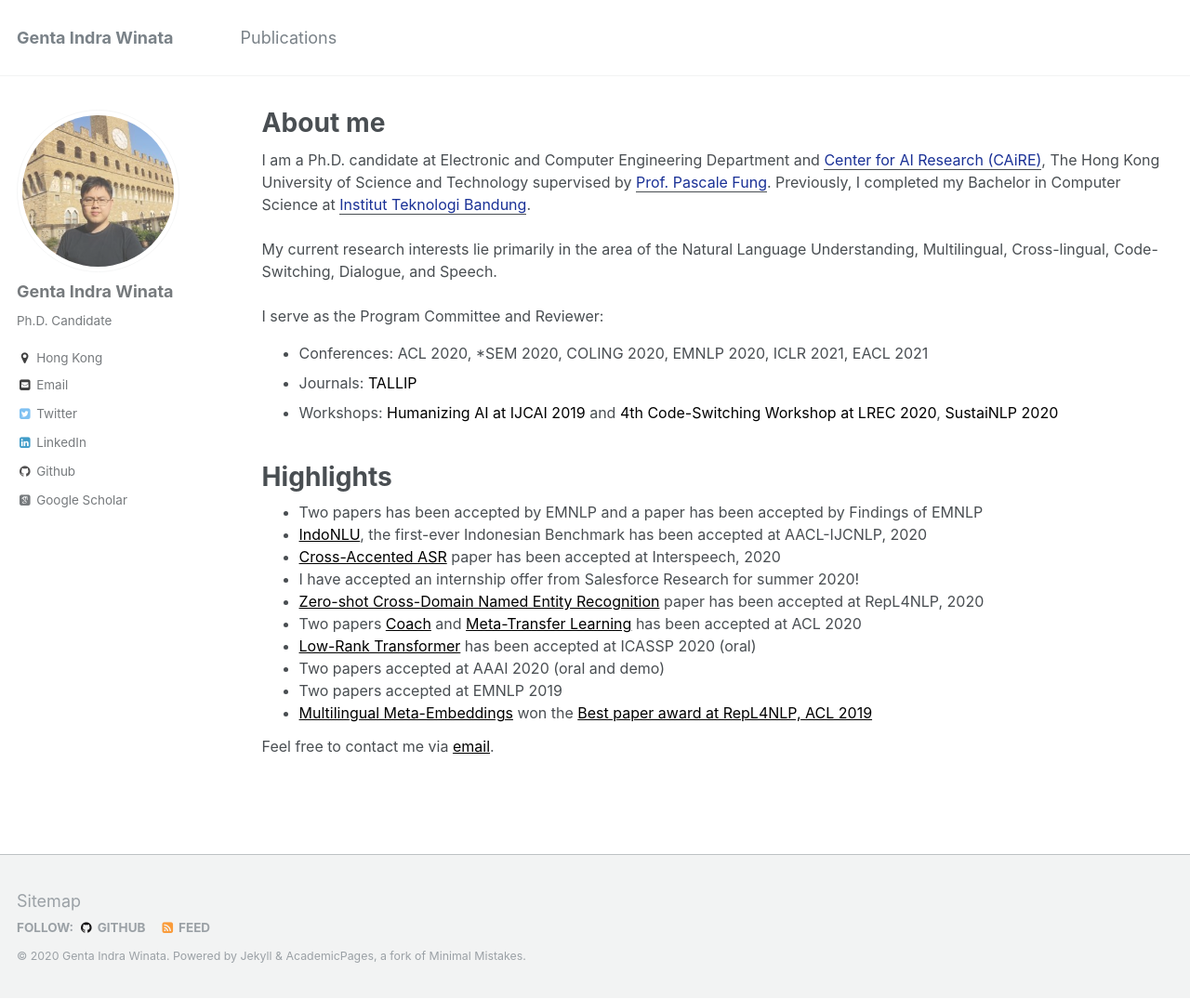
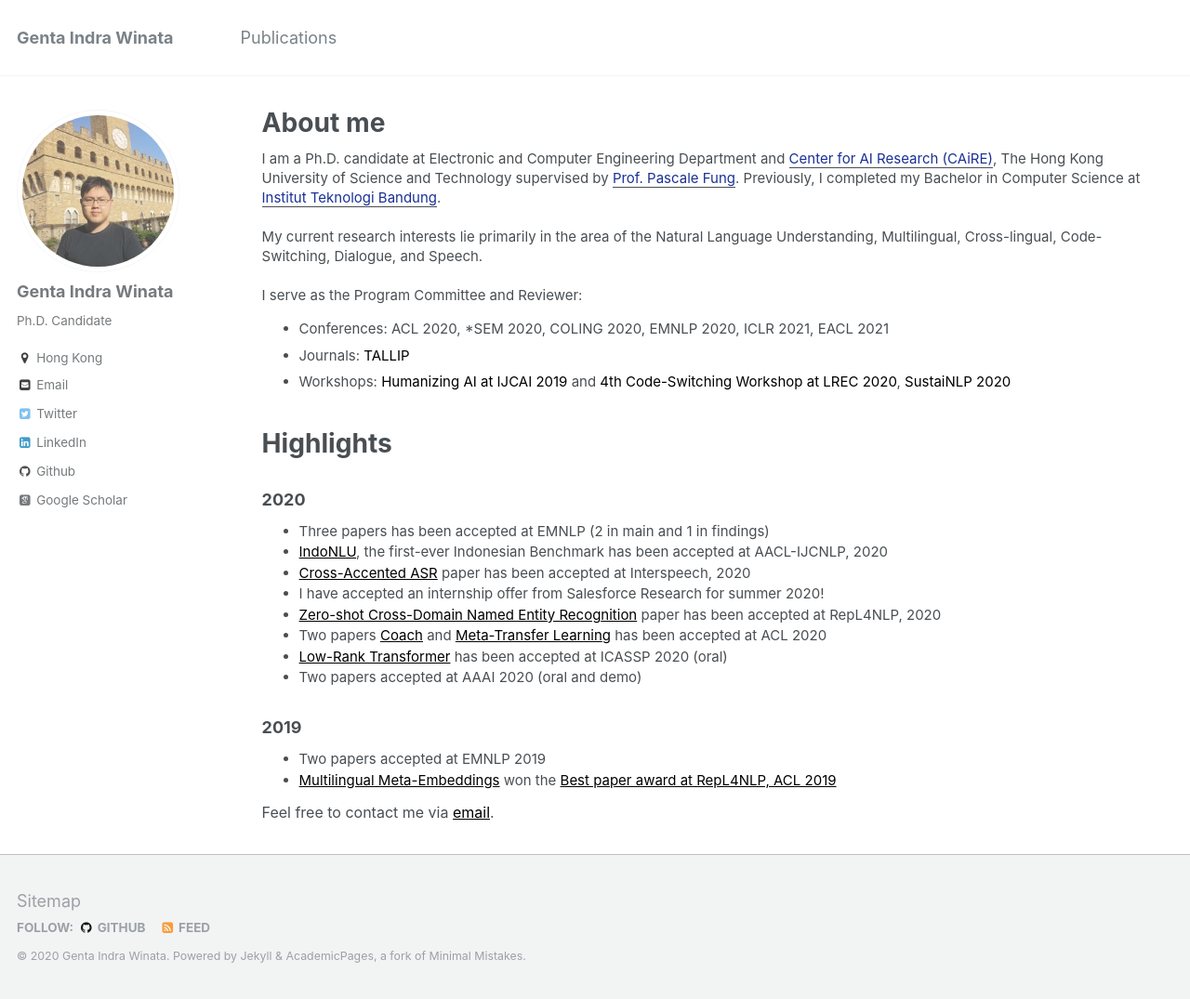
Before and after one commit to gentaiscool/gentaiscool.github.io, a Jekyll site: the page built from _pages/about.md, in a window 1280 px wide and 1075 px high. Shown: the whole window at 93% size. Built offline with Jekyll 4.4.1, drawn with Linux system fonts in a browser that asks for light colours; some web fonts are replaced.

Commit message:
update homepage

```diff
--- a/_layouts/about.html
+++ b/_layouts/about.html
@@ -56,8 +56,8 @@ layout: default
         {{ content }}
 
         <!-- Custom content I moved them here -->
-        <div style="font-size:16px">
-          <div style="line-height: 1.5em;">
+        <div style="font-size:15px">
+          <div style="line-height: 1.4em;">
           <!-- <div style="line-height: 1.8em;">My name is <mark style="background-color:#d47a05;padding:3px;color:#ffffff;font-size:16px">Genta.  -->
             I am a Ph.D. candidate at Electronic and Computer Engineering Department and <u><a href="https://caire.ust.hk/" style="color:#1a3196">Center for AI Research (CAiRE)</a></u>, The Hong Kong University of Science and Technology supervised by <u><a href="http://www.ee.ust.hk/~pascale/" style="color:#1a3196">Prof. Pascale Fung</a></u>.
             Previously, I completed my Bachelor in Computer Science at <u><a href="https://www.itb.ac.id/" style="color:#1a3196">Institut Teknologi Bandung</a></u>.
@@ -77,9 +77,10 @@ layout: default
       </section>
 
       <h1 class="page__title" itemprop="headline">Highlights</h1>
-      <ul style="line-height:100%; font-size:16px">
+      <h3>2020</h3>
+      <ul style="line-height:100%; font-size:15px">
         <!-- <li>Program Committee of <a href="https://cod1r.github.io/Code-Switching/" style="color:#000000">4th Code-Switching Workshop, LREC 2020</a></li> -->
-        <li>Two papers has been accepted by EMNLP and a paper has been accepted by Findings of EMNLP</li>
+        <li>Three papers has been accepted at EMNLP (2 in main and 1 in findings)</li>
         <li><a href="https://arxiv.org/pdf/2009.05387.pdf" style="color:#000000">IndoNLU</a>, the first-ever Indonesian Benchmark has been accepted at AACL-IJCNLP, 2020</li>
         <li><a href="https://arxiv.org/pdf/2003.01901.pdf" style="color:#000000">Cross-Accented ASR</a> paper has been accepted at Interspeech, 2020</li>
         <li>I have accepted an internship offer from Salesforce Research for summer 2020!</li>
@@ -87,6 +88,9 @@ layout: default
         <li>Two papers <a href="https://arxiv.org/abs/2004.11727" style="color:#000000">Coach</a> and <a href="https://arxiv.org/abs/2004.14228" style="color:#000000">Meta-Transfer Learning</a> has been accepted at ACL 2020</li>
         <li><a href="https://arxiv.org/abs/1910.13923" style="color:#000000">Low-Rank Transformer</a> has been accepted at ICASSP 2020 (oral)</li>
         <li>Two papers accepted at AAAI 2020 (oral and demo)</li>
+      </ul>
+      <h3>2019</h3>
+      <ul style="line-height:100%; font-size:15px">
         <li>Two papers accepted at EMNLP 2019</li>
         <li><a href="https://www.aclweb.org/anthology/W19-4320.pdf" style="color:#000000">Multilingual Meta-Embeddings</a> won the <a href="https://twitter.com/seb_ruder/status/1157318969977704448" style="color:#000000">Best paper award at RepL4NLP, ACL 2019</a></li>
         <!-- <li>Program Committee of <a href="https://www.humanizing-ai.com/program.html" style="color:#000000">Humanizing AI Workshop, IJCAI 2019</a></li> -->
```
